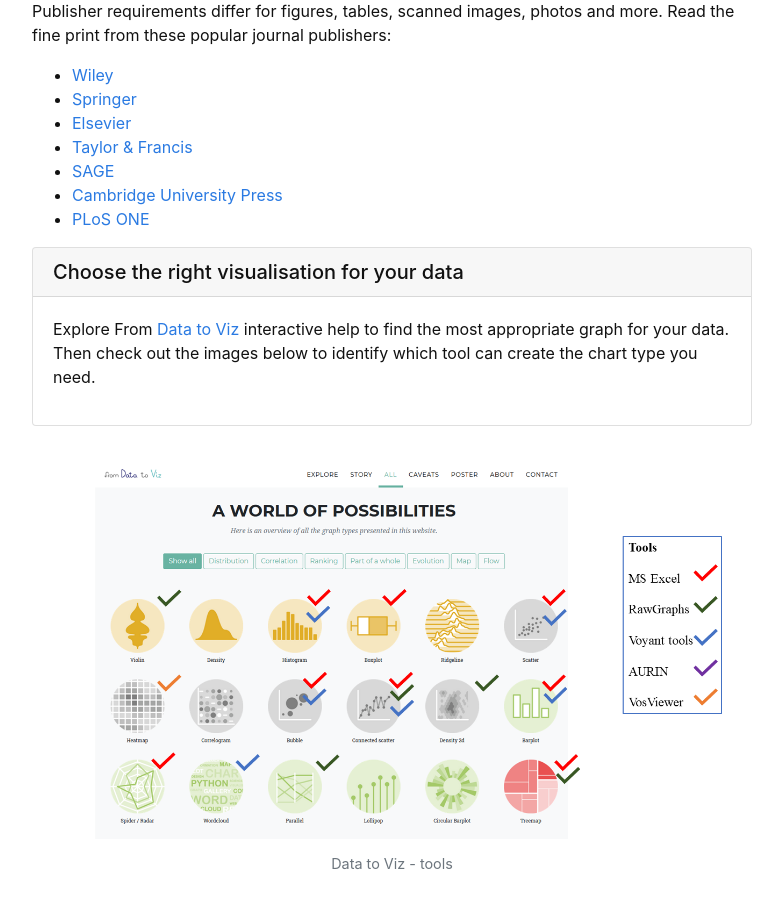
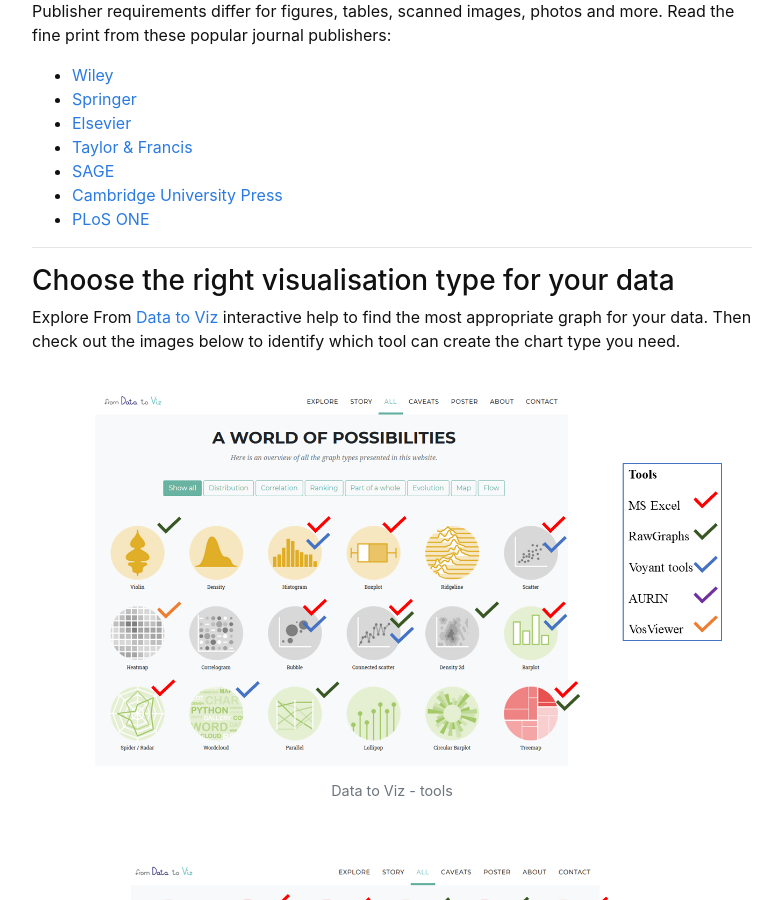
Before and after one commit to GULibrarySandbox/data-vis-basics, a Jekyll site: the page built from content/1-rules.md, in a window 1280 px wide and 900 px high, scrolled down 1389 px. Shown: the whole window, without its empty margins (248-1031 px from the left). Built offline with Jekyll 4.4.1, drawn with Linux system fonts in a browser that asks for light colours.

Commit message:
Update 1-rules.md

```diff
--- a/content/1-rules.md
+++ b/content/1-rules.md
@@ -19,6 +19,7 @@ nav: true
 
 <div class='embed-container'><iframe width="960" height="540" src='https://player.vimeo.com/video/563918770' frameborder='0' webkitAllowFullScreen mozallowfullscreen allowFullScreen></iframe></div>
 
+
 Adapted from: Rougier, N.P., Droettboom, M., Bourne, P.E. (2014). Ten Simple Rules for Better Figures.
 PLOS Computational Biology 10(9): e1003833.[https://doi.org/10.1371/journal.pcbi.1003833](https://doi.org/10.1371/journal.pcbi.1003833)
 
@@ -35,14 +36,17 @@ Publisher requirements differ for figures, tables, scanned images, photos and mo
 - [Cambridge University Press](https://www.cambridge.org/core/services/authors/journals/journals-artwork-guide)
 - [PLoS ONE](https://journals.plos.org/plosone/s/figures)
 
+-----
 
-{% capture text %}
-Explore From [Data to Viz](https://www.data-to-viz.com/) interactive help to find the most appropriate graph for your data.  Then check out the images below to identify which tool can create the chart type you need.{% endcapture %}
-{% include card.md header="Choose the right visualisation for your data" text=text %}
+### Choose the right visualisation type for your data
+
+Explore From [Data to Viz](https://www.data-to-viz.com/) interactive help to find the most appropriate graph for your data.  Then check out the images below to identify which tool can create the chart type you need.
 
 
 {% include figure.html img="DataViz1.PNG" alt="Data to Viz - tools" caption="Data to Viz - tools" width="100%" %}
 {% include figure.html img="DataViz2.PNG" alt="Data to Viz - tools" width="100%" %}
+
+-----
 
 
 <p align="center">
```
